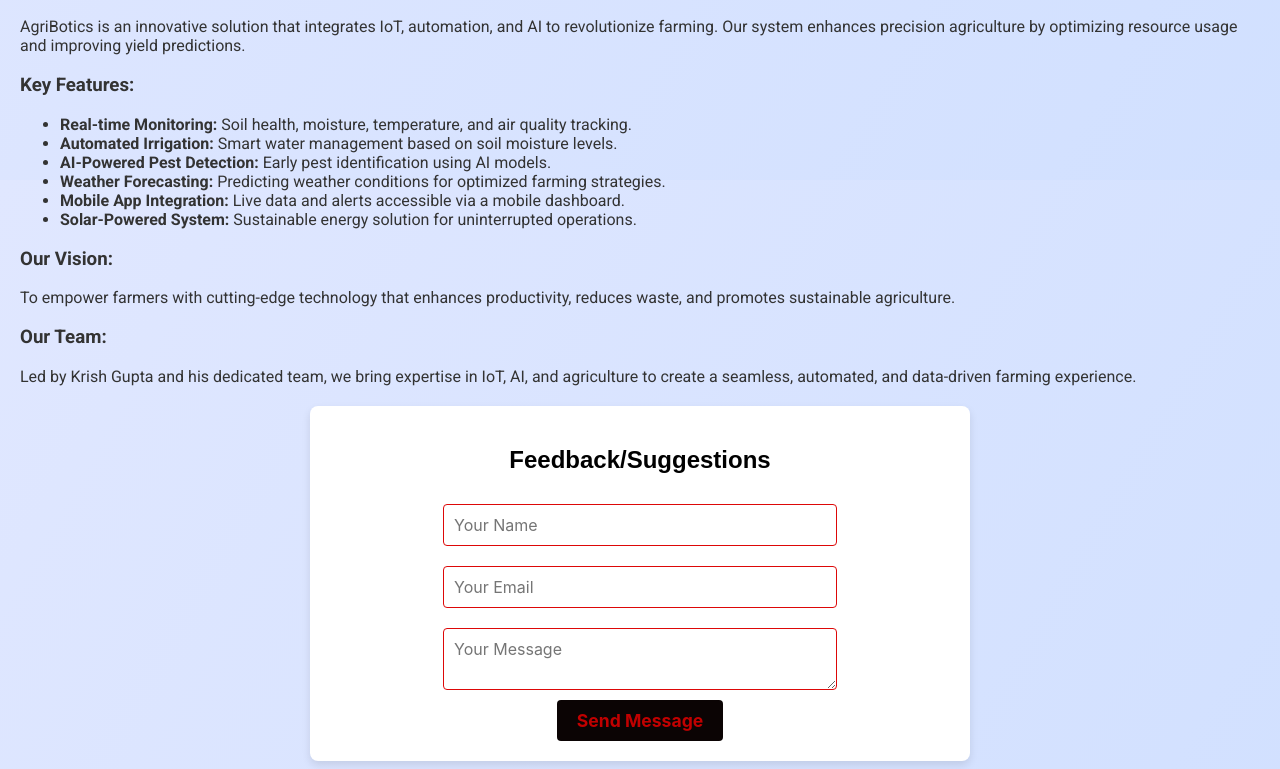
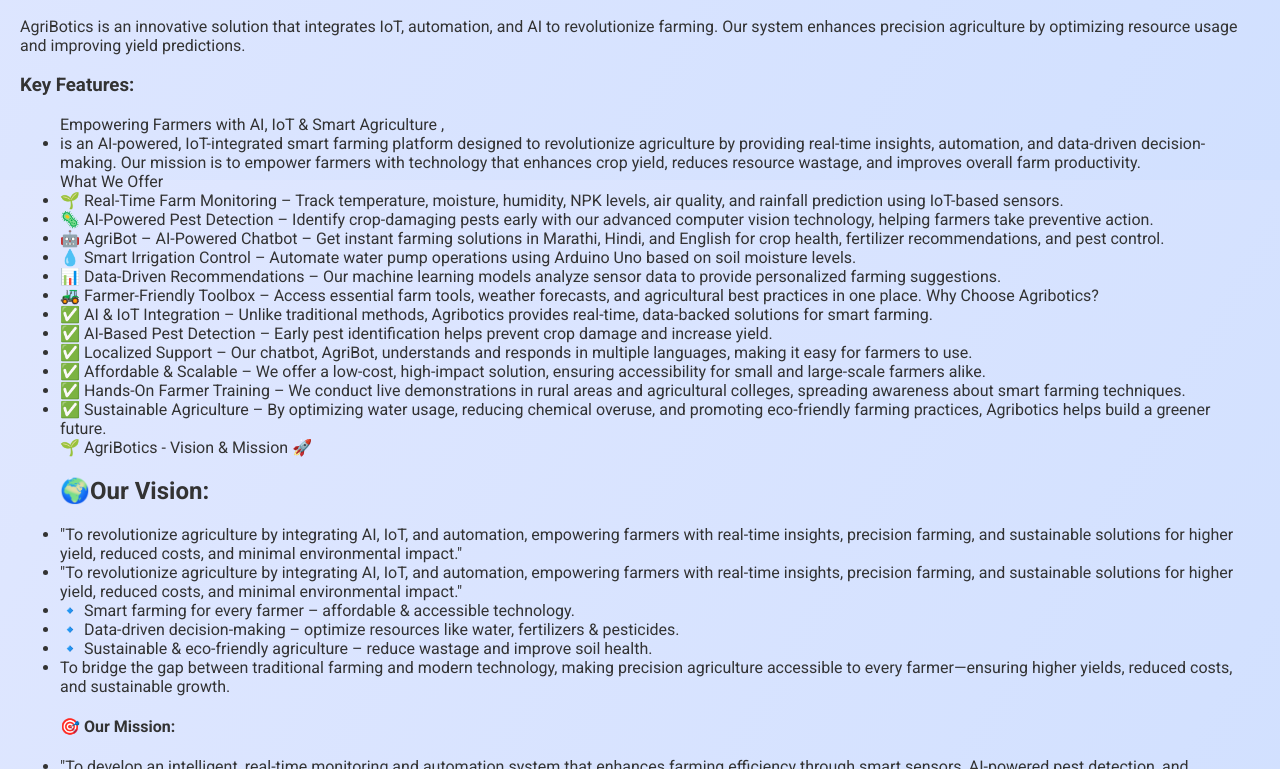
Before and after one commit to kg0420/AgriBots, a website: page index.html in a window 1280 px wide. Both pictures are taken after a click on the link "About". Shown: the part 1420-2189 px from the top of the page. Drawn offline with nearby package versions, Linux system fonts and the light colour scheme; a script that the page names is missing.

Commit message:
index.html

```diff
--- a/index.html
+++ b/index.html
@@ -131,19 +131,40 @@
 
       <h3>Key Features:</h3>
       <ul>
-        <li><strong>Real-time Monitoring:</strong> Soil health, moisture, temperature, and air quality tracking.</li>
-        <li><strong>Automated Irrigation:</strong> Smart water management based on soil moisture levels.</li>
-        <li><strong>AI-Powered Pest Detection:</strong> Early pest identification using AI models.</li>
-        <li><strong>Weather Forecasting:</strong> Predicting weather conditions for optimized farming strategies.</li>
-        <li><strong>Mobile App Integration:</strong> Live data and alerts accessible via a mobile dashboard.</li>
-        <li><strong>Solar-Powered System:</strong> Sustainable energy solution for uninterrupted operations.</li>
+        Empowering Farmers with AI, IoT & Smart Agriculture
+        ,<li> is an AI-powered, IoT-integrated smart farming platform designed to revolutionize agriculture by providing real-time insights, automation, and data-driven decision-making. Our mission is to empower farmers with technology that enhances crop yield, reduces resource wastage, and improves overall farm productivity.</li>
+        What We Offer
+        <li>🌱 Real-Time Farm Monitoring – Track temperature, moisture, humidity, NPK levels, air quality, and rainfall prediction using IoT-based sensors.</li>
+        <li>🦠 AI-Powered Pest Detection – Identify crop-damaging pests early with our advanced computer vision technology, helping farmers take preventive action.</li>
+        <li>🤖 AgriBot – AI-Powered Chatbot – Get instant farming solutions in Marathi, Hindi, and English for crop health, fertilizer recommendations, and pest control.</li>
+        <li>💧 Smart Irrigation Control – Automate water pump operations using Arduino Uno based on soil moisture levels.</li>
+        <li> 📊 Data-Driven Recommendations – Our machine learning models analyze sensor data to provide personalized farming suggestions.</li>
+        <li>🚜 Farmer-Friendly Toolbox – Access essential farm tools, weather forecasts, and agricultural best practices in one place.
+        Why Choose Agribotics?</li>
+        <li>✅ AI & IoT Integration – Unlike traditional methods, Agribotics provides real-time, data-backed solutions for smart farming.</li>
+        <li>✅ AI-Based Pest Detection – Early pest identification helps prevent crop damage and increase yield.</li>
+        <li>✅ Localized Support – Our chatbot, AgriBot, understands and responds in multiple languages, making it easy for farmers to use.</li>
+        <li>✅ Affordable & Scalable – We offer a low-cost, high-impact solution, ensuring accessibility for small and large-scale farmers alike.</li>
+        <li>✅ Hands-On Farmer Training – We conduct live demonstrations in rural areas and agricultural colleges, spreading awareness about smart farming techniques.</li>
+        <li>✅ Sustainable Agriculture – By optimizing water usage, reducing chemical overuse, and promoting eco-friendly farming practices, Agribotics helps build a greener future.</li>
+        🌱 AgriBotics - Vision & Mission 🚀
+        <h1>🌍Our Vision:</h1>
+        <li>"To revolutionize agriculture by integrating AI, IoT, and automation, empowering farmers with real-time insights, precision farming, and sustainable solutions for higher yield, reduced costs, and minimal environmental impact."</li>
+        <li> "To revolutionize agriculture by integrating AI, IoT, and automation, empowering farmers with real-time insights, precision farming, and sustainable solutions for higher yield, reduced costs, and minimal environmental impact."</li>
+        <li>🔹 Smart farming for every farmer – affordable & accessible technology.</li>
+        <li>🔹 Data-driven decision-making – optimize resources like water, fertilizers & pesticides.</li>
+        <li>🔹 Sustainable & eco-friendly agriculture – reduce wastage and improve soil health.</li>
+        <li>To bridge the gap between traditional farming and modern technology, making precision agriculture accessible to every farmer—ensuring higher yields, reduced costs, and sustainable growth.
+
+        <h4>🎯 Our Mission:</h4>
+        <li>"To develop an intelligent, real-time monitoring and automation system that enhances farming efficiency through smart sensors, AI-powered pest detection, and automated irrigation, ensuring better productivity and sustainability."</li>
+        <li>✅ Empower Farmers: Provide easy-to-use web & mobile dashboards for real-time monitoring.</li>
+        <li>✅ Enhance Productivity: Optimize water usage, soil nutrients, and crop health with AI & IoT-based analytics.</li>
+        <li>✅ Prevent Crop Loss: Detect pests early with AI-driven pest recognition and automated alerts.</li>
+        <li>✅ Sustainability & Affordability: Build a cost-effective solution that benefits both small-scale & large-scale farmers.</li>
+        <h5>Our Team</h5>
+        <li> by Riya Diwakar and his dedicated team, we bring expertise in IoT, AI, and agriculture to create a seamless, automated, and data-driven farming experience.</li>
       </ul>
-
-      <h3>Our Vision:</h3>
-      <p>To empower farmers with cutting-edge technology that enhances productivity, reduces waste, and promotes sustainable agriculture.</p>
-
-      <h3>Our Team:</h3>
-      <p>Led by Krish Gupta and his dedicated team, we bring expertise in IoT, AI, and agriculture to create a seamless, automated, and data-driven farming experience.</p>
     </section>
 
     <section id="sugestion-container">
```
